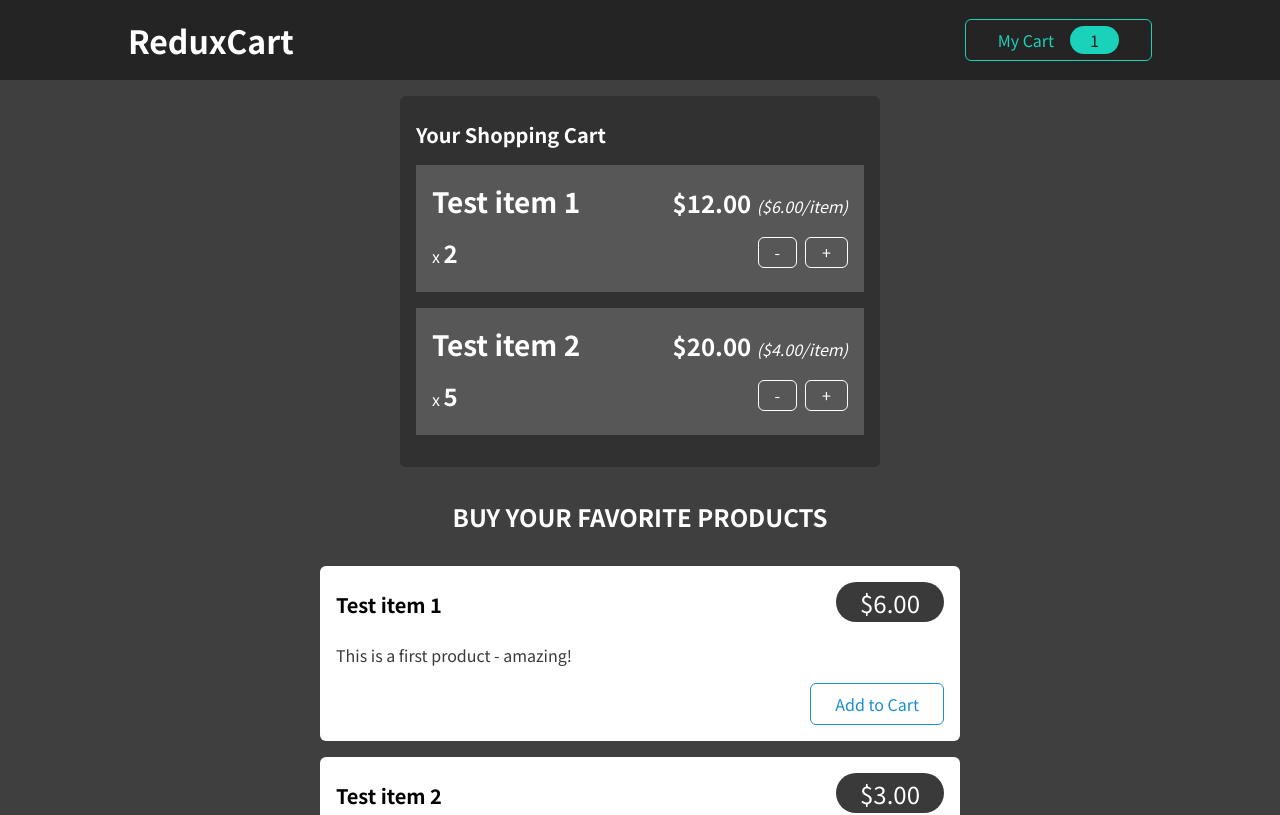
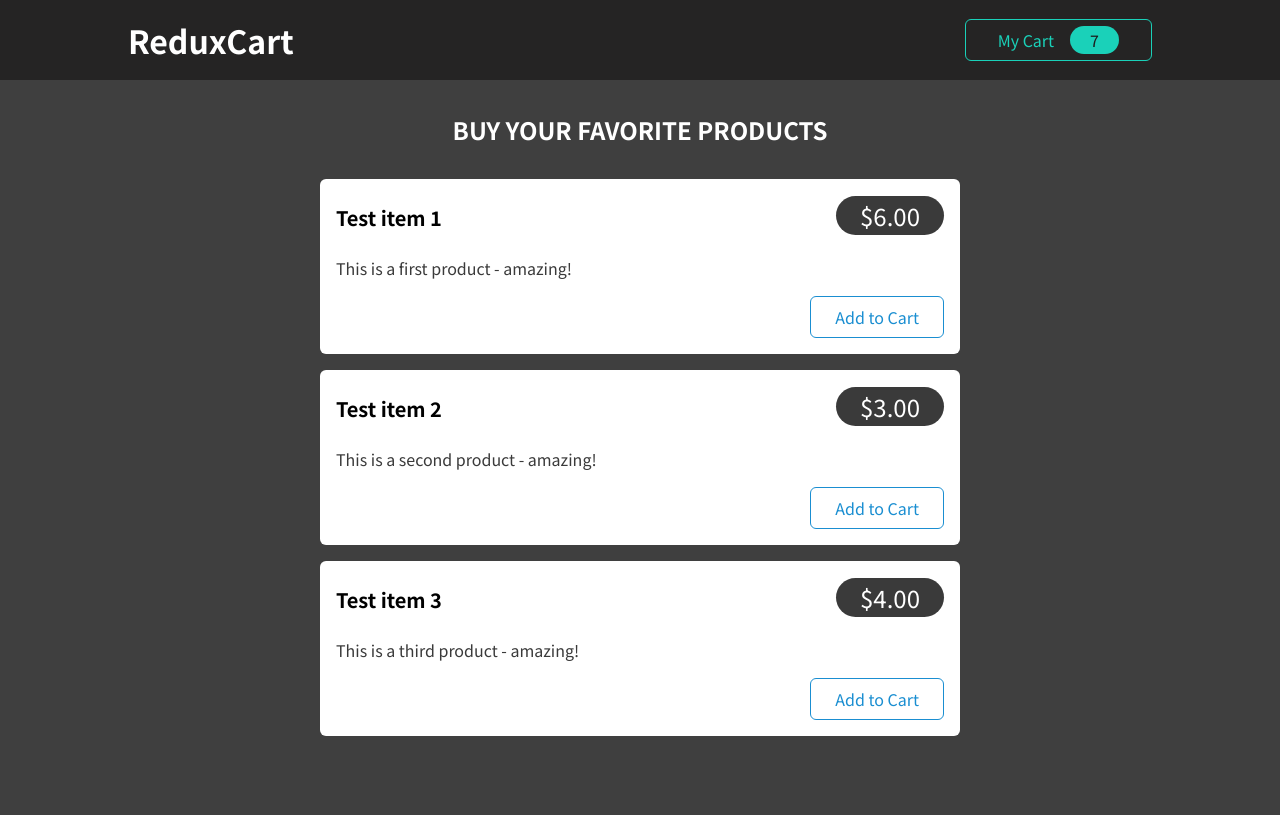
Before and after one commit to kubasobecki/react-redux-demo, a React (Create React App) app: page / in a window 1280 px wide. Shown: the top 815 px of the page. Built offline with nearby package versions, Linux system fonts and the light colour scheme.

Commit message:
Add counter for total number of items in the cart to My Cart button

```diff
--- a/src/components/Cart/CartButton.js
+++ b/src/components/Cart/CartButton.js
@@ -1,8 +1,14 @@
 import classes from './CartButton.module.css';
-import { useDispatch } from 'react-redux';
+import { useDispatch, useSelector } from 'react-redux';
 import { uiActions } from '../../store/ui-slice';
 
 const CartButton = props => {
+    const itemsInCart = useSelector(state => state.cart.cartItems);
+    const totalNumberOfItemsInCart = itemsInCart.reduce(
+        (sum, item) => sum + item.quantity,
+        0
+    );
+
     const dispatch = useDispatch();
 
     const toggleCartHandler = () => {
@@ -12,7 +18,7 @@ const CartButton = props => {
     return (
         <button className={classes.button} onClick={toggleCartHandler}>
             <span>My Cart</span>
-            <span className={classes.badge}>1</span>
+            <span className={classes.badge}>{totalNumberOfItemsInCart}</span>
         </button>
     );
 };
--- a/src/store/ui-slice.js
+++ b/src/store/ui-slice.js
@@ -1,6 +1,6 @@
 import { createSlice } from '@reduxjs/toolkit';
 
-const initialState = { isCartShown: true };
+const initialState = { isCartShown: false };
 
 const uiSlice = createSlice({
     name: 'UI',
```
